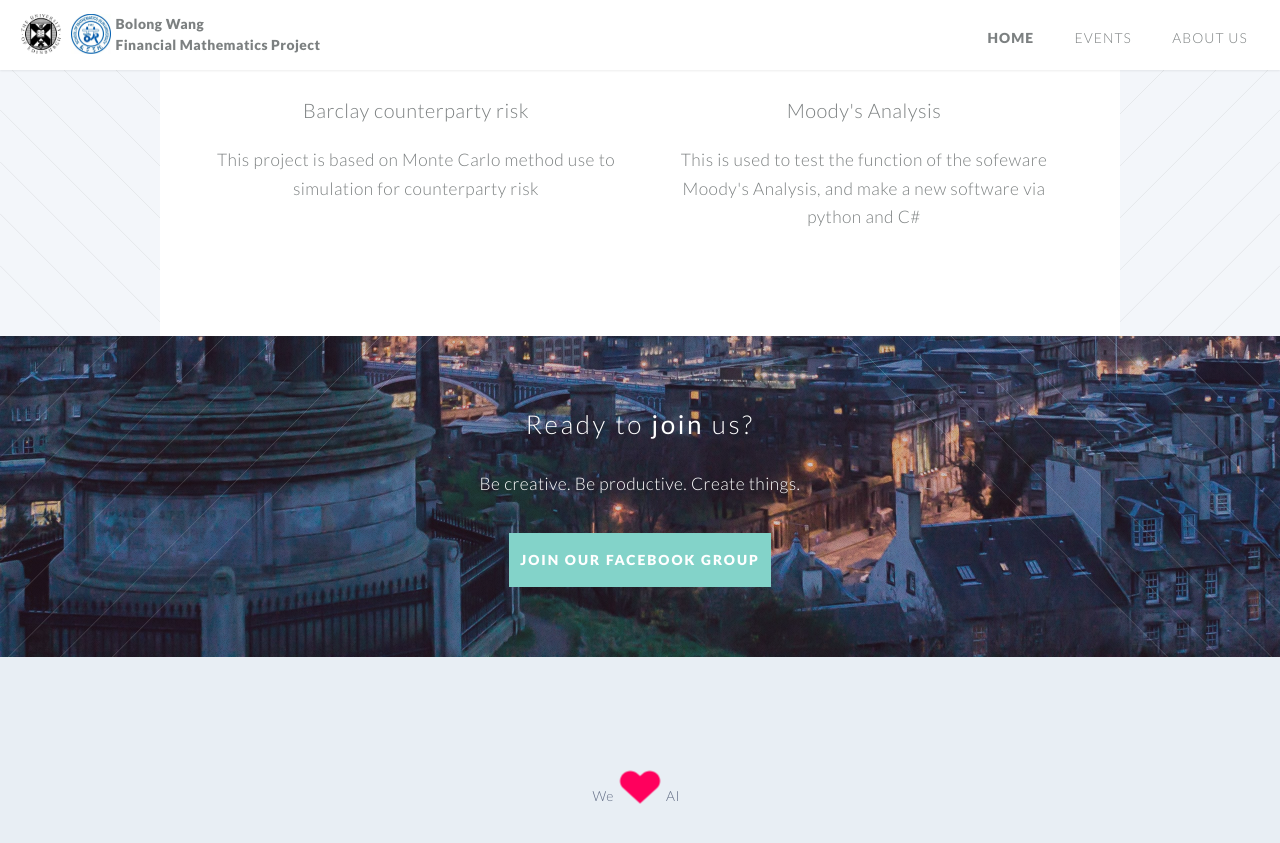
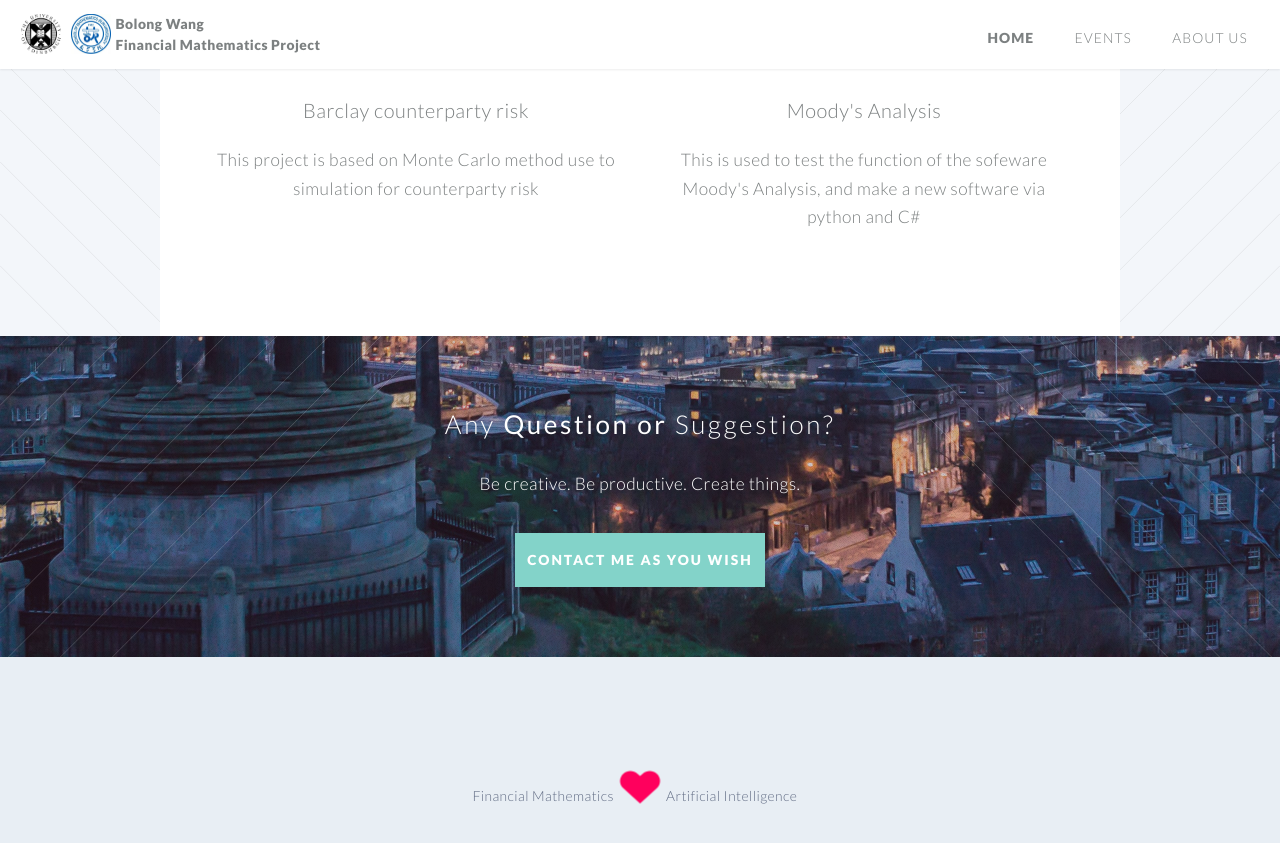
Before and after one commit to Gonewiththewind4/Project-Display, a Jekyll site: the page built from index.html, in a window 1280 px wide and 900 px high, scrolled down 1697 px. Shown: the top 843 px of the window. Built offline with Jekyll 4.4.1, drawn with Linux system fonts in a browser that asks for light colours.

Commit message:
fix the problem of icon

```diff
--- a/_includes/banner.html
+++ b/_includes/banner.html
@@ -11,7 +11,7 @@
     <div class="inner">
 
         <header>
-            <img src="{{ site.baseurl }}/images/jilinuniversitymathematics.jpg" style="height:350px; margin-top:-20px; margin-bottom:-30px">
+            <img src="../images/jilinuniversitymathematics.jpg" style="height:350px; margin-top:-20px; margin-bottom:-30px">
         </header>
         <p>Financial Mathematics</p>
 
--- a/_includes/cta.html
+++ b/_includes/cta.html
@@ -1,12 +1,12 @@
 <!-- CTA -->
 <section id="cta">
 	<header>
-		<h2>Ready to <strong>join</strong> us?</h2>
+		<h2>Any <strong>Question or</strong> Suggestion?</h2>
 		<p>Be creative. Be productive. Create things.</p>
 	</header>
 	<footer>
 		<ul class="buttons">
-			<li><a href="https://www.facebook.com/groups/1492448401050643/" class="button special">Join our Facebook Group</a></li>
+			<li><a href="https://uk.linkedin.com/in/bolong-wang-438946115?trk=profile-badge" class="button special">Contact Me As You Wish</a></li>
 		</ul>
 	</footer>
 
--- a/_includes/footer.html
+++ b/_includes/footer.html
@@ -9,8 +9,8 @@
 	</ul> -->
 
 	<ul class="copyright">
-		<div class="withLove"><span class="alpha" style="visibility: visible; ">We</span> <svg class="heart" enable-background="new 0 0 92.515 73.161" height="73.161px" version="1.1" viewBox="0 0 92.515 73.161" width="92.515px" x="0px" xml:space="preserve" xmlns="http://www.w3.org/2000/svg" xmlns:xlink="http://www.w3.org/1999/xlink" y="0px"> <g> <path d="M82.32,7.888c-8.359-7.671-21.91-7.671-30.271,0l-5.676,5.21l-5.678-5.21c-8.357-7.671-21.91-7.671-30.27,0
-c-9.404,8.631-9.404,22.624,0,31.255l35.947,32.991L82.32,39.144C91.724,30.512,91.724,16.52,82.32,7.888z" fill="#010101"></path> </g> </svg> <span class="omega" style="visibility: visible; ">AI</span></div>
+		<div class="withLove"><span class="alpha" style="visibility: visible; ">Financial Mathematics</span> <svg class="heart" enable-background="new 0 0 92.515 73.161" height="73.161px" version="1.1" viewBox="0 0 92.515 73.161" width="92.515px" x="0px" xml:space="preserve" xmlns="http://www.w3.org/2000/svg" xmlns:xlink="http://www.w3.org/1999/xlink" y="0px"> <g> <path d="M82.32,7.888c-8.359-7.671-21.91-7.671-30.271,0l-5.676,5.21l-5.678-5.21c-8.357-7.671-21.91-7.671-30.27,0
+c-9.404,8.631-9.404,22.624,0,31.255l35.947,32.991L82.32,39.144C91.724,30.512,91.724,16.52,82.32,7.888z" fill="#010101"></path> </g> </svg> <span class="omega" style="visibility: visible; ">Artificial Intelligence</span></div>
 	</ul>
 
 </footer>
--- a/_includes/navigation.html
+++ b/_includes/navigation.html
@@ -1,7 +1,7 @@
 <!-- Header -->
 <header id="header" class="{{ page.header-class }}">
-    <img src="../images/ed.png" style="float:left; margin-right:10px; height:40px">
-  <h1 id="logo"><a href="{{ site.baseurl }}/"><img src="../images/jilinuniversitymathematics.jpg" style="float:left; margin-right:5px; height:40px">Bolong Wang<div> Financial Mathematics Project</span></div></a></h1>
+    <img src="{{ site.baseurl }}/images/ed.png" style="float:left; margin-right:10px; height:40px">
+  <h1 id="logo"><a href="{{ site.baseurl }}/"><img src="{{ site.baseurl }}/images/jilinuniversitymathematics.jpg" style="float:left; margin-right:5px; height:40px">Bolong Wang<div> Financial Mathematics Project</span></div></a></h1>
     <nav id="nav">
         <ul>
             {% for navigationLink in site.navigationLinks %}
```
